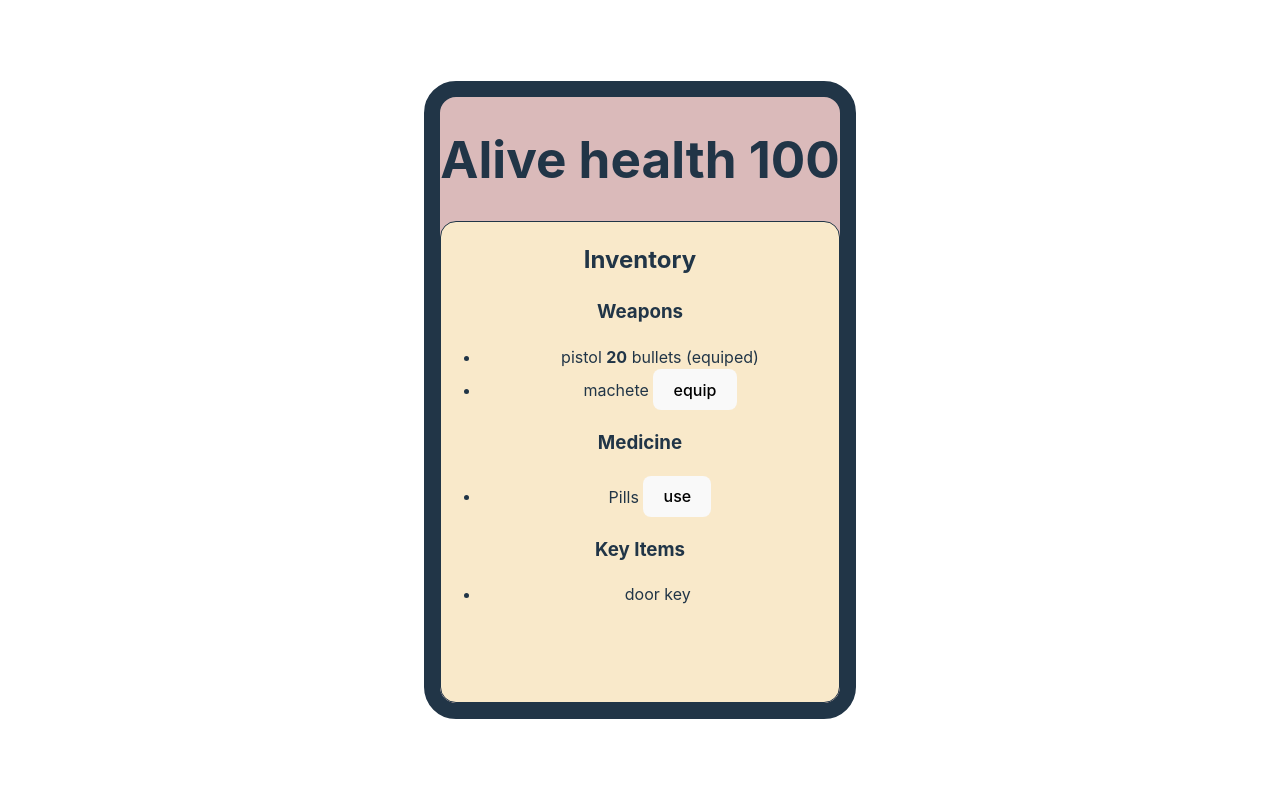
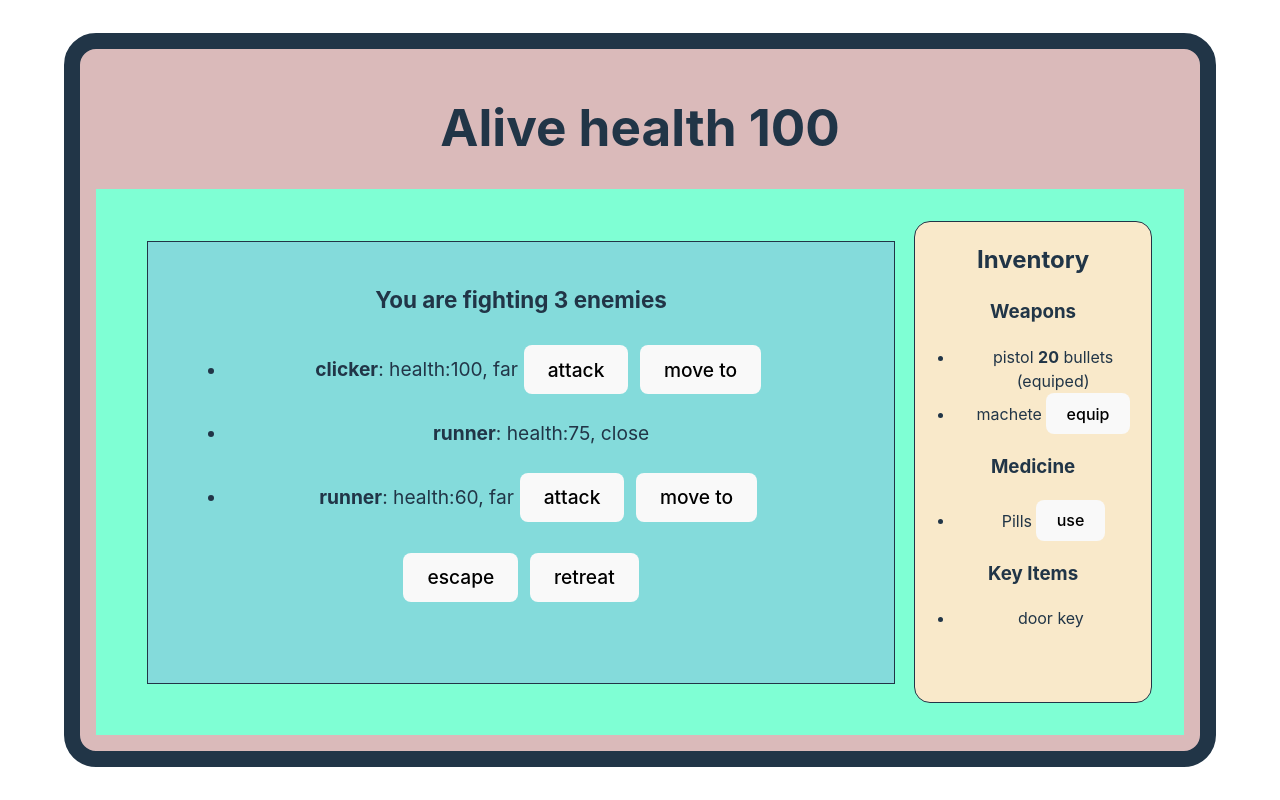
Before and after one commit to OussamLK/llmrpg, a React (Vite) app in the folder frontend/: page / in a window 1280 px wide. Built offline with nearby package versions, Linux system fonts and the light colour scheme.

Commit message:
refactor combat to display in combat scene

```diff
--- a/frontend/src/App.css
+++ b/frontend/src/App.css
@@ -46,6 +46,7 @@
   border-radius: 2em;
   border-width: 1em;
   background-color: rgb(218, 186, 186);
+  padding: 1em;
 }
 
 .canvas{
@@ -67,7 +68,7 @@
   flex:3;
   height:60vh;
 }
-.round{
+.scene{
   flex: 3;
   border-style: solid;
   border-width: .1em;
--- a/frontend/src/App.tsx
+++ b/frontend/src/App.tsx
@@ -3,7 +3,7 @@ import './App.css'
 import Engine, {defaultDiceRoll } from './engine'
 import type {Frame} from './types'
 import { Inventory } from './Inventory'
-import Round from './Rounds/Round'
+import Scene from './Scenes/Scene'
 import { initialGameState as mockInitialGameState } from './mocks/gameStates'
 
 export const gameStateContext = createContext(mockInitialGameState)
@@ -18,10 +18,13 @@ export function App(){
 
   return frame ? <div className="app">
       <h1>Alive health {frame.playerStatus.health}</h1>
+      <div className="canvas">
+      <Scene scene={frame.scene}/>
       <Inventory
         inventory={frame?.inventory}
         equipedWeapon={frame.playerStatus.equipedWeapon}
         onClick={({itemName, affordance})=>{console.debug(`${affordance} - ${itemName}`)}}/>
+      </div>
       </div> : <p>loading...</p>
 }
 
--- a/frontend/src/Inventory.tsx
+++ b/frontend/src/Inventory.tsx
@@ -6,7 +6,7 @@ export function Inventory({ inventory, equipedWeapon, onClick }:
       equipedWeapon: string,
       onClick: (args:{itemName:string, affordance:string})=>void }) {
         console.clear();
-        console.table(inventory.affordances[0])
+        console.table(inventory.affordances)
 
         return <div className="inventory">
           <h2>Inventory</h2>
--- a/frontend/src/Rounds/StoryRound.tsx
+++ /dev/null
@@ -1,4 +0,0 @@
-import type {StoryRound } from "../types"
-export default function StoryRound({round}:{round: StoryRound}){
-    return <p className='round'>Round: {round.gamePrompt}</p>
-}
--- /dev/null
+++ b/frontend/src/Scenes/CombatScene.tsx
@@ -0,0 +1,30 @@
+import type { CombatScene } from "../types"
+import type { Enemy } from "../types"
+
+
+
+export default function CombatScene({scene}:{scene: CombatScene}){
+    const indepedentAffordances = scene.affordances.filter(aff=>aff.type === 'independent')
+    function getEnemyAffordance(enemyId:number){
+        return scene.affordances.filter(aff=>aff.type === 'enemy' && aff.enemyId === enemyId)
+    }
+    return (
+    <div className="round">
+        <h3>You are fighting {scene.enemies.length} {scene.enemies.length> 1? "enemies" : "enemy"}</h3>
+        <ul>
+            {scene.enemies.map(enemy=>{
+               const affordances = getEnemyAffordance(enemy.id)
+                .map(aff=><button style={{margin: ".3em"}}>{aff.prompt}</button>)
+               return  <li style={{margin:"1em"}} key={enemy.id}>
+                    <Enemy details={enemy}/>{affordances}
+                </li>
+            })}
+        </ul>
+        {indepedentAffordances.map(aff=>(<button title={aff.description} style={{margin: ".3em"}}>{aff.prompt}</button>))}
+    </div>)
+}
+
+
+function Enemy({details}:{details:Enemy}){
+    return <span><strong>{details.description}</strong>: health:{details.health}, {details.position}</span>
+}
--- /dev/null
+++ b/frontend/src/Scenes/Scene.tsx
@@ -0,0 +1,14 @@
+import type {Scene} from "../types"
+import CombatScene from "./CombatScene"
+
+export default function Scene({scene}:{scene:Scene}){
+    let content = null
+    if (scene.type === 'story scene')
+        content = <p>Story scene</p>
+    else if (scene.type === 'combat scene')
+        content = <CombatScene scene={scene} />
+    else
+        content = <p>Event {scene.prompt}</p>
+    return <div className="scene">{content}</div>
+
+}
--- a/frontend/src/engine.ts
+++ b/frontend/src/engine.ts
@@ -57,16 +57,17 @@ export default class Engine{
                 const frame: Frame =  {
                     inventory: {...inventory, affordances: this._getInventoryAffordances()},
                     playerStatus,
-                    scene: {type: 'combat round', enemies, affordances: this._getRoundAffordances()}
+                    scene: {type: 'combat scene', enemies, affordances: this._getRoundAffordances()}
                 }
                 return frame
             })
             .with({type:'story round', gamePrompt: P.select()},
-                gamePrompt=>(
-                    {inventory: {...inventory, affordances: this._getInventoryAffordances()},
+                gamePrompt=>{
+                   const frame: Frame = {inventory: {...inventory, affordances: this._getInventoryAffordances()},
                     playerStatus,
-                    scene: {type: 'story round', prompt: gamePrompt, affordances: []}}
-               ))
+                    scene: {type: 'story scene', prompt: gamePrompt}}
+                    return frame
+                })
             .exhaustive()
 
 
```
Also changed, not shown: frontend/src/Rounds/CombatRound.tsx (deleted, +0 -48 lines), frontend/src/Rounds/Round.tsx (deleted, +0 -9 lines), frontend/src/Scenes/StoryScene.tsx (added, +7 -0 lines), frontend/src/types.ts (+7 -1 lines), 1 other file (tests, documents, lock files or other folders).
